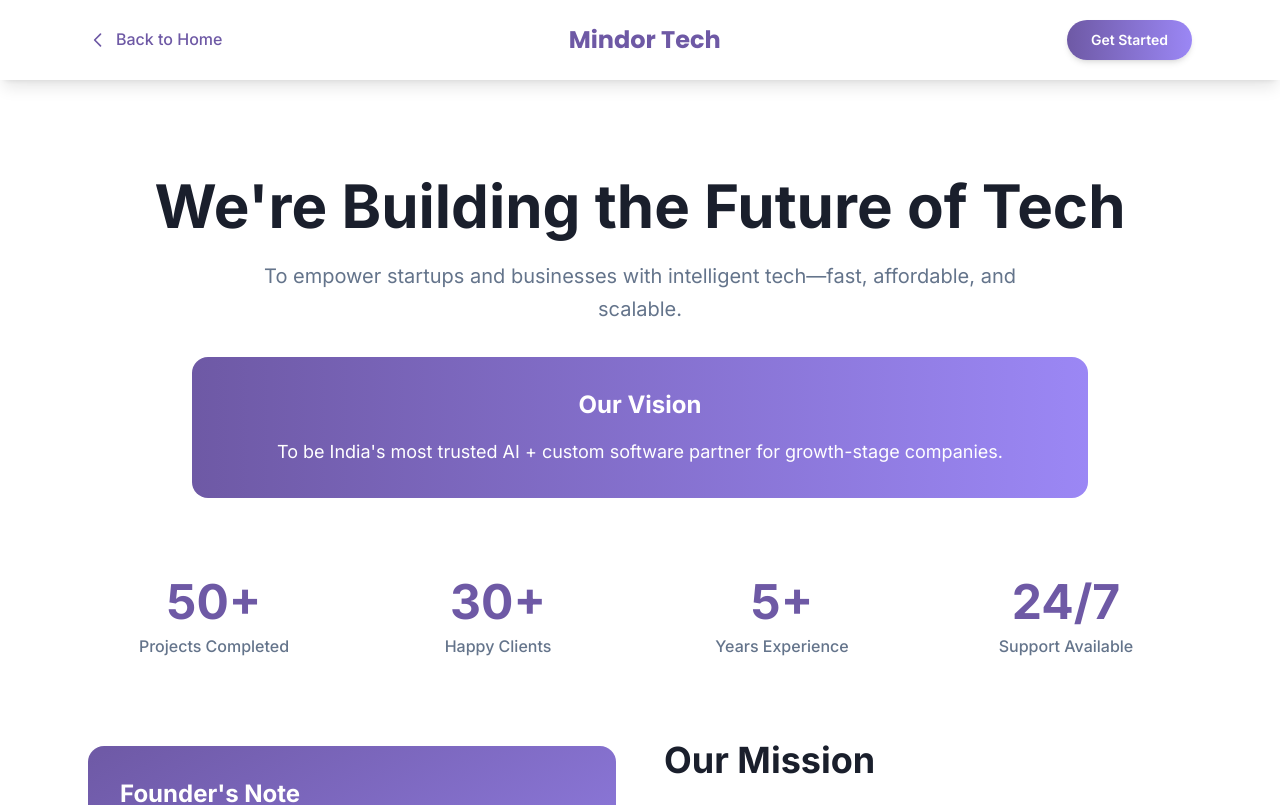
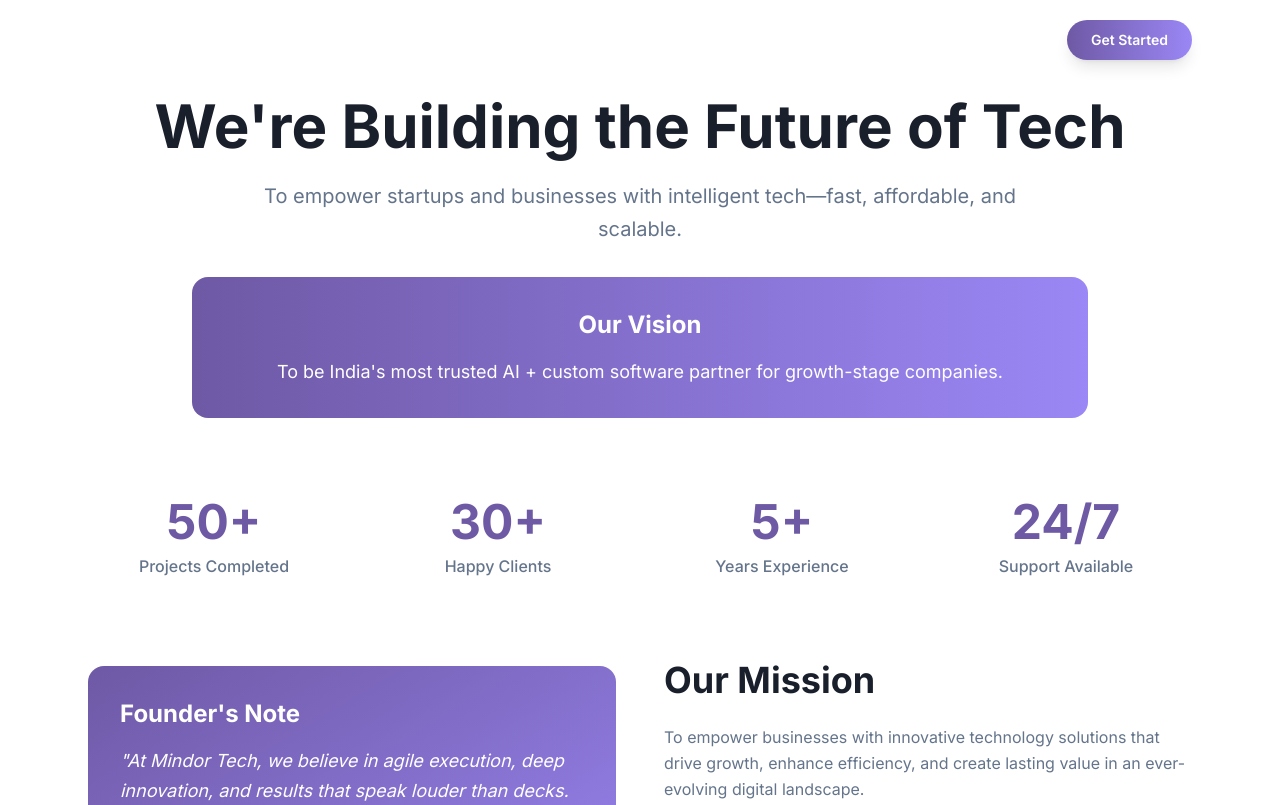
Before and after one commit to rastogi30/Mindor-tech, a React (Vite) app: page /about in a window 1280 px wide. Shown: the top 805 px of the page. Built offline with nearby package versions, Linux system fonts and the light colour scheme.

Commit message:
navbar added in about us

```diff
--- a/src/pages/AboutPage.jsx
+++ b/src/pages/AboutPage.jsx
@@ -1,8 +1,18 @@
 import React from 'react';
 import { motion } from 'framer-motion';
 import { Link } from 'react-router-dom';
+import Navbar from '../components/Navbar.jsx';
 
 const AboutPage = () => {
+  const scrollToSection = (sectionId) => {
+    const element = document.getElementById(sectionId);
+    if (element) {
+      element.scrollIntoView({ behavior: 'smooth' });
+    }
+  };
+
+
+
   const teamMembers = [
     {
       name: "Priya Sharma",
@@ -89,41 +99,7 @@ const AboutPage = () => {
 
   return (
     <div className="min-h-screen bg-gradient-to-br from-background to-background-light">
-      {/* Header */}
-      <motion.header
-        className="bg-white/95 backdrop-blur-md shadow-lg"
-        initial={{ y: -100 }}
-        animate={{ y: 0 }}
-        transition={{ duration: 0.6 }}
-      >
-        <div className="container">
-          <div className="flex items-center justify-between h-20">
-            {/* Back to Home */}
-            <Link
-              to="/"
-              className="flex items-center space-x-2 text-primary hover:text-primary-dark transition-colors duration-300"
-            >
-              <svg className="w-5 h-5" fill="none" stroke="currentColor" viewBox="0 0 24 24">
-                <path strokeLinecap="round" strokeLinejoin="round" strokeWidth={2} d="M15 19l-7-7 7-7" />
-              </svg>
-              <span className="font-medium">Back to Home</span>
-            </Link>
-
-            {/* Brand */}
-            <div className="text-2xl font-bold font-secondary text-primary">
-              Mindor Tech
-            </div>
-
-            {/* Contact CTA */}
-            <Link
-              to="/#contact"
-              className="btn btn-primary rounded-full px-6 py-2.5 text-sm font-semibold shadow-md hover:shadow-lg transition-all duration-300"
-            >
-              Get Started
-            </Link>
-          </div>
-        </div>
-      </motion.header>
+      <Navbar scrollToSection={scrollToSection} forceVisible={true} />
 
       {/* Main Content */}
       <main className="py-24">
```
